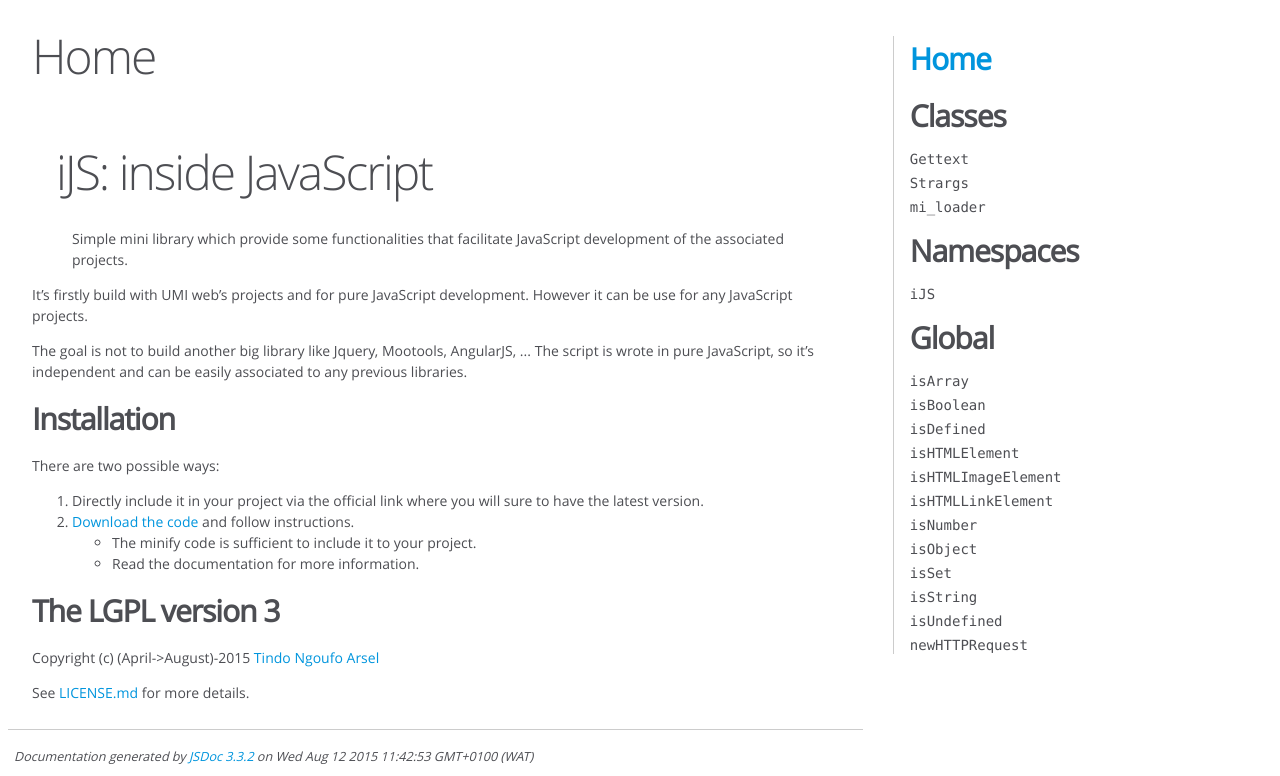
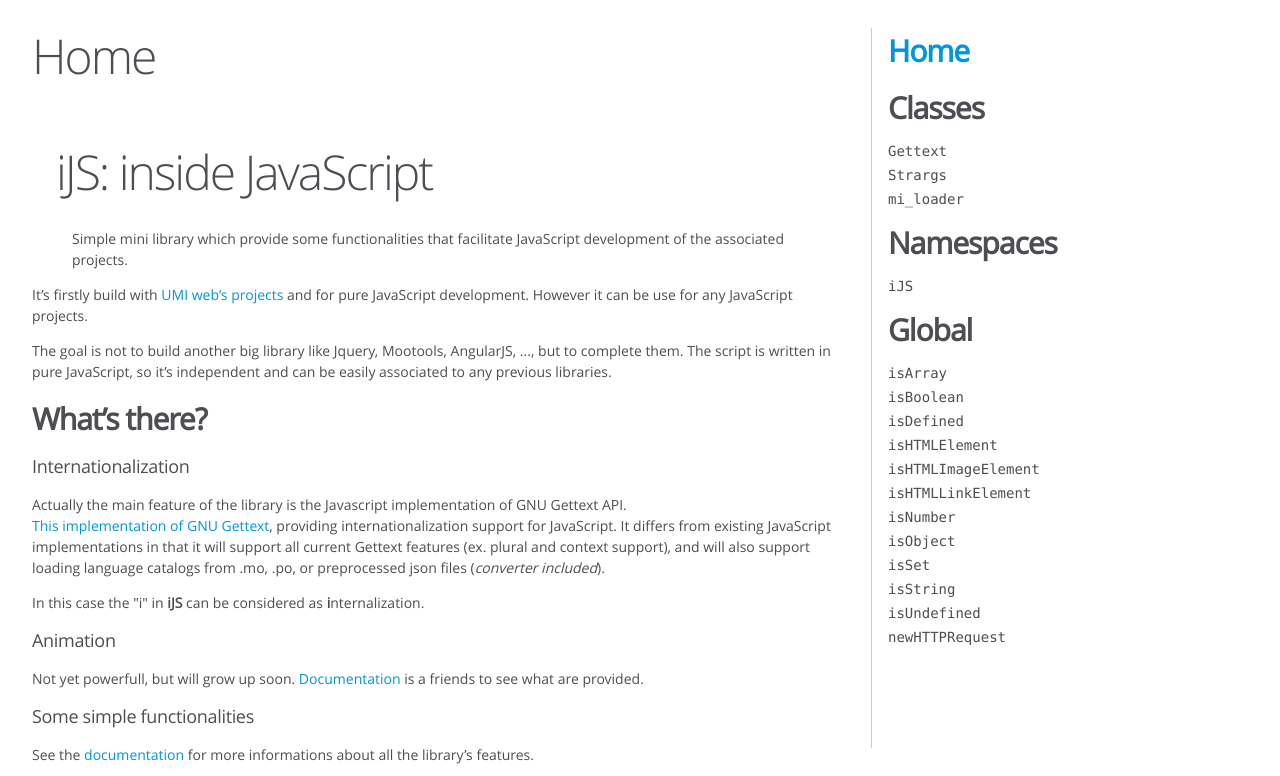
Before and after one commit to tnga/lib.ijs, a plain HTML site: page docs/index.html in a window 1280 px wide. Shown: the top 776 px of the page. Drawn offline with Linux system fonts and the light colour scheme.

Commit message:
update for better navigation in the documentation

```diff
--- a/docs/index.html
+++ b/docs/index.html
@@ -46,10 +46,17 @@
         <article><h1>iJS: inside JavaScript</h1><blockquote>
 <p>Simple mini library which provide some functionalities that facilitate JavaScript development of the associated projects.</p>
 </blockquote>
-<p>It’s firstly build with UMI web’s projects and for pure JavaScript development.
+<p>It’s firstly build with <a href="http://umiproject.sf.net">UMI web’s projects</a> and for pure JavaScript development.
 However it can be use for any JavaScript projects.</p>
-<p>The goal is not to build another big library like Jquery, Mootools, AngularJS, ...
-The script is wrote in pure JavaScript, so it’s independent and can be easily associated to any previous libraries.  </p>
+<p>The goal is not to build another big library like Jquery, Mootools, AngularJS, ..., but to complete them.
+The script is written in pure JavaScript, so it’s independent and can be easily associated to any previous libraries. </p>
+<h2>What’s there?</h2><h4>Internationalization</h4><p>Actually the main feature of the library is the Javascript implementation of GNU Gettext API.<br><a href="http://tnga.github.io/extra.js-ijs/docs/iJS.Gettext.html">This implementation of GNU Gettext</a>, providing internationalization support for JavaScript.
+It differs from existing JavaScript implementations in that it will support all current Gettext features
+(ex. plural and context support), and will also support loading language catalogs from .mo, .po,
+or preprocessed json files (<em>converter included</em>).</p>
+<p>In this case the &quot;i&quot; in <strong>iJS</strong> can be considered as <strong>i</strong>nternalization.</p>
+<h4>Animation</h4><p>Not yet powerfull, but will grow up soon. <a href="http://tnga.github.io/extra.js-ijs/docs/iJS.mi_loader.html">Documentation</a> is a friends to see what are provided. </p>
+<h4>Some simple functionalities</h4><p>See the <a href="http://tnga.github.io/extra.js-ijs/docs/">documentation</a> for more informations about all the library’s features.</p>
 <h2>Installation</h2><p>There are two possible ways:</p>
 <ol>
 <li>Directly include it in your project via the official link where you will sure to have the latest version.</li>
@@ -77,7 +84,7 @@ The script is wrote in pure JavaScript, so it’s independent and can be easily
 <br class="clear">
 
 <footer>
-    Documentation generated by <a href="https://github.com/jsdoc3/jsdoc">JSDoc 3.3.2</a> on Wed Aug 12 2015 11:42:53 GMT+0100 (WAT)
+    Documentation generated by <a href="https://github.com/jsdoc3/jsdoc">JSDoc 3.3.2</a> on Wed Aug 12 2015 16:36:09 GMT+0100 (WAT)
 </footer>
 
 <script> prettyPrint(); </script>
--- a/docs/styles/jsdoc-default.css
+++ b/docs/styles/jsdoc-default.css
@@ -101,9 +101,13 @@ section
 nav
 {
     display: block;
-    float: right;
-    margin-top: 28px;
+    position: fixed;
+    right: 25px;
+    top: 28px;
     width: 30%;
+    height: 90%;
+    min-height: 150px;
+    overflow: auto;
     box-sizing: border-box;
     border-left: 1px solid #ccc;
     padding-left: 16px;
```
Also changed, not shown: docs/global.html (+1 -1 lines), docs/i.js.html (+6 -6 lines), docs/iJS.Gettext.Strargs.html (+1 -1 lines), docs/iJS.Gettext.html (+1 -1 lines), docs/iJS.html (+3 -3 lines), docs/iJS.mi_loader.html (+1 -1 lines).
